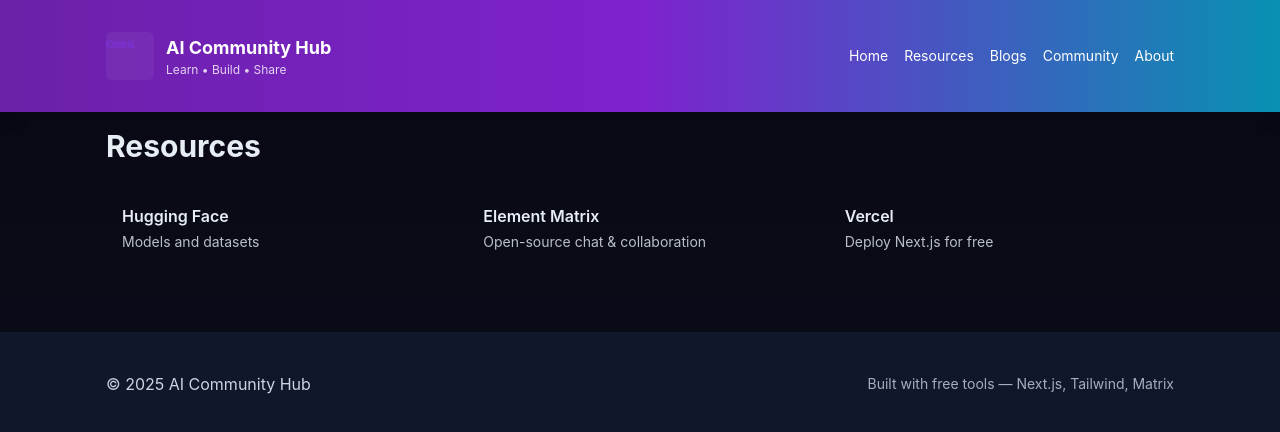
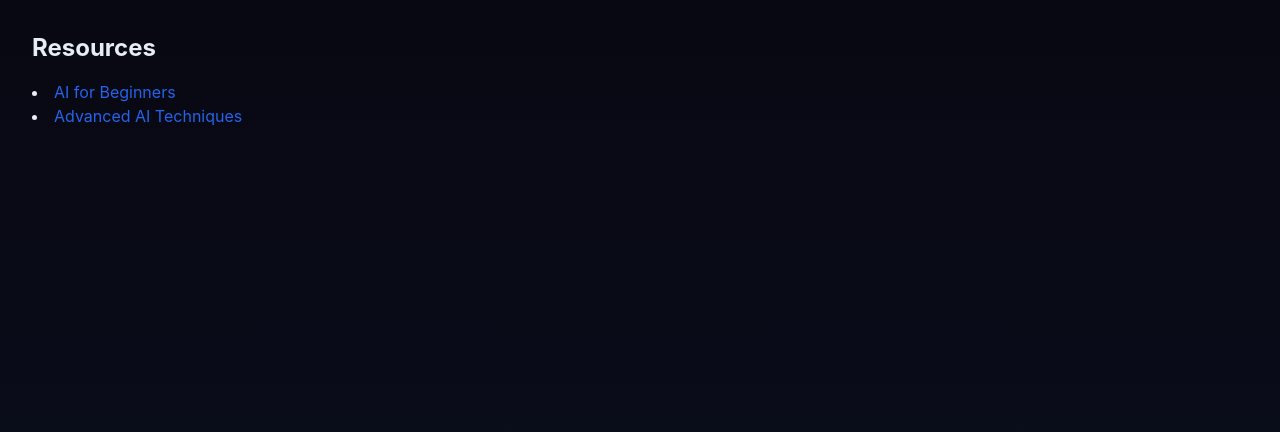
Before and after one commit to Khrboshi/ai-community-hub, a Next.js app: page /resources in a window 1280 px wide. Shown: the top 432 px of the page. Built offline with nearby package versions, Linux system fonts and the light colour scheme.

Commit message:
Update resources.js

```diff
--- a/pages/resources.js
+++ b/pages/resources.js
@@ -1,5 +1,21 @@
-import Head from 'next/head'
-import Header from '../components/Header'
-import Footer from '../components/Footer'
-import ResourceCard from '../components/ResourceCard'
-export default function Resources(){ const resources=[{title:'Hugging Face',desc:'Models and datasets',link:'https://huggingface.co'},{title:'Element Matrix',desc:'Open-source chat & collaboration',link:'https://element.io'},{title:'Vercel',desc:'Deploy Next.js for free',link:'https://vercel.com'}]; return (<><Head><title>Resources — AI Community Hub</title></Head><Header /><main className='container my-8'><h1 className='text-3xl font-bold mb-6'>Resources</h1><div className='grid grid-cols-1 md:grid-cols-2 lg:grid-cols-3 gap-4'>{resources.map((r,i)=><ResourceCard key={i} {...r} />)}</div></main><Footer /></>) }
+export default function Resources() {
+  const resources = [
+    { title: 'AI for Beginners', link: 'https://example.com/ai-beginners' },
+    { title: 'Advanced AI Techniques', link: 'https://example.com/advanced-ai' }
+  ];
+
+  return (
+    <div className="p-8">
+      <h1 className="text-2xl font-bold mb-4">Resources</h1>
+      <ul className="list-disc list-inside">
+        {resources.map((res, i) => (
+          <li key={i}>
+            <a href={res.link} target="_blank" rel="noopener noreferrer" className="text-blue-600">
+              {res.title}
+            </a>
+          </li>
+        ))}
+      </ul>
+    </div>
+  );
+}
```
